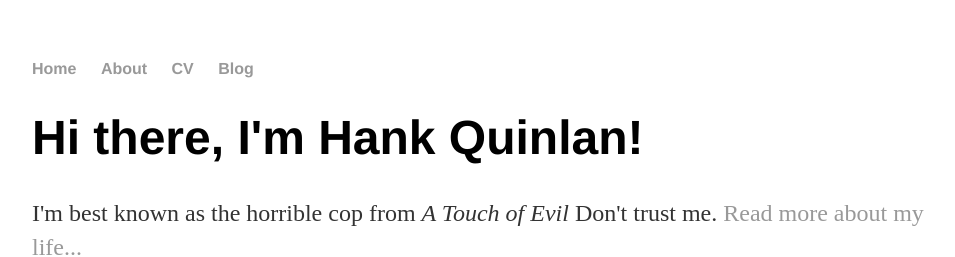
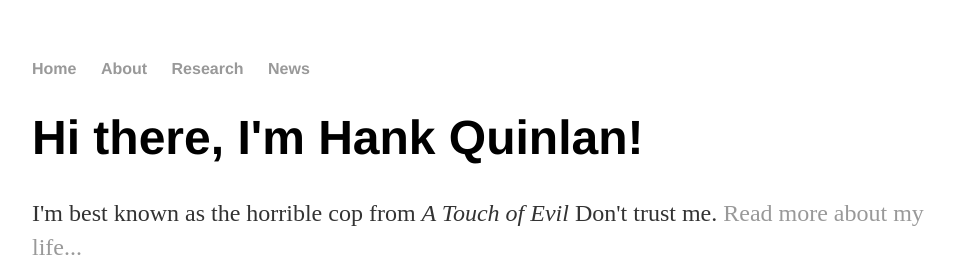
Before and after one commit to brilund/brilund.github.io, a Jekyll site: the page built from index.html, in a window 1280 px wide. Shown: the top 257 px of the page, without its empty margins (160-1115 px from the left). Built offline with Jekyll 4.4.1, drawn with Linux system fonts in a browser that asks for light colours.

Commit message:
Update default.html
Editing the body layout to include the "Research" and "News" tabs instead of "CV" and "Blogs" tabs, respectively. Also correctly linking those tabs/pages to the directories that I have already created and named "/research" and "/news" in the main directory.

```diff
--- a/_layouts/default.html
+++ b/_layouts/default.html
@@ -10,8 +10,8 @@
 	    		<ul>
 	        		<li><a href="/">Home</a></li>
 		        	<li><a href="/about">About</a></li>
-	        		<li><a href="/cv">CV</a></li>
-	        		<li><a href="/blog">Blog</a></li>
+	        		<li><a href="/research">Research</a></li>
+	        		<li><a href="/news">News</a></li>
 	    		</ul>
 			</nav>
 			<div class="container">
```
